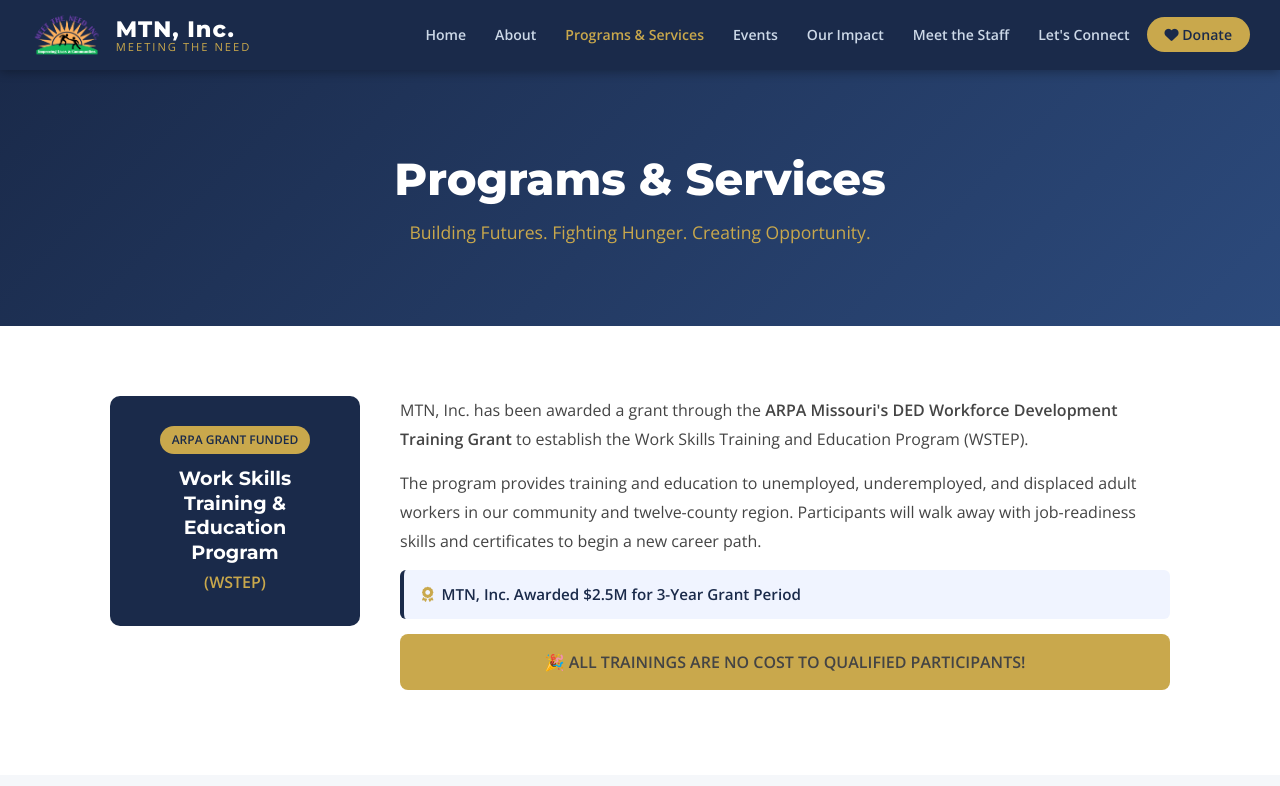
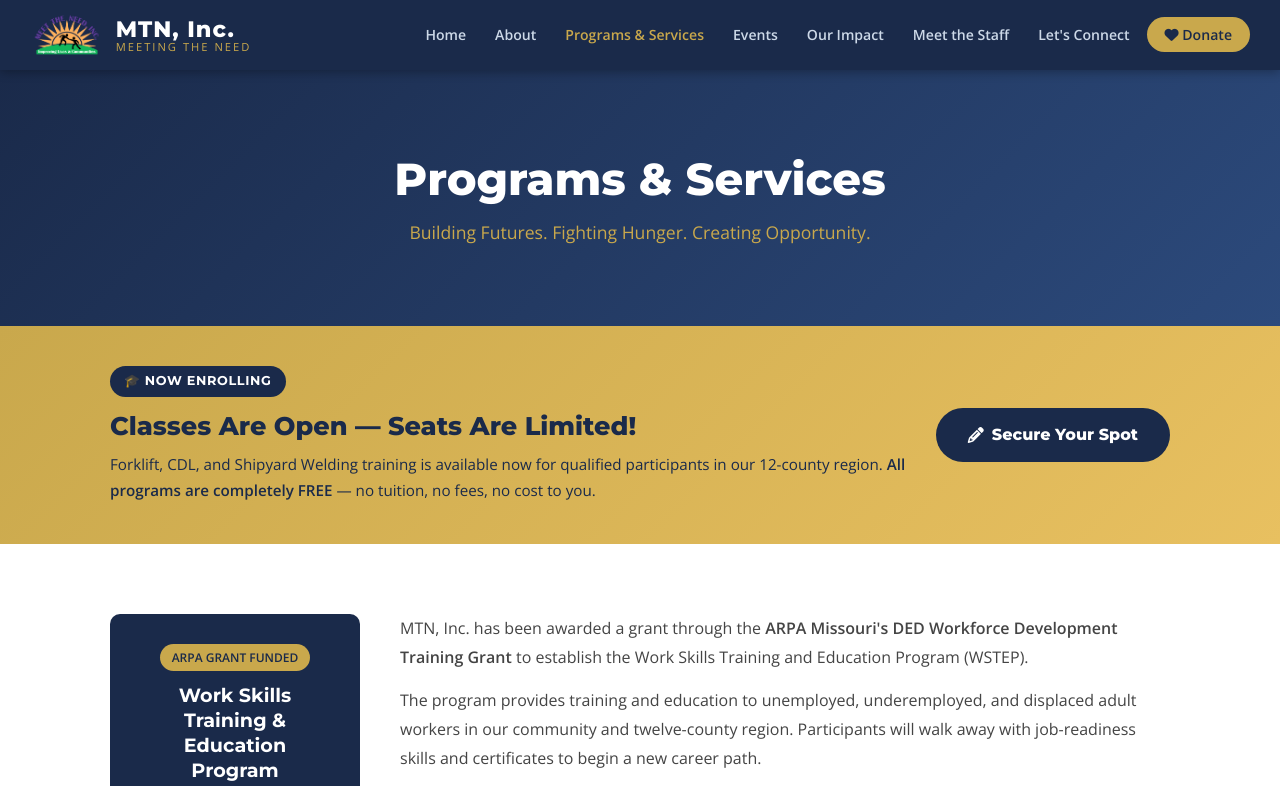
Before and after one commit to lexxiij/MTNWebsite, an Angular app: page /programs in a window 1280 px wide. Shown: the top 786 px of the page. Built offline with nearby package versions, Linux system fonts and the light colour scheme.

Commit message:
add enrollment banner to programs page

```diff
--- a/src/app/pages/programs/programs.component.css
+++ b/src/app/pages/programs/programs.component.css
@@ -18,6 +18,71 @@
 }
 
 .container { max-width: 1100px; margin: 0 auto; padding: 0 20px; }
+
+/* Enrollment Banner */
+.enrollment-banner {
+  background: linear-gradient(135deg, #c9a84c, #e8c060);
+  padding: 40px 20px;
+}
+
+.enrollment-content {
+  display: flex;
+  flex-wrap: wrap;
+  align-items: center;
+  justify-content: space-between;
+  gap: 24px;
+}
+
+.enrollment-text { flex: 1; min-width: 260px; }
+
+.enrollment-badge {
+  display: inline-block;
+  background: #1a2a4a;
+  color: white;
+  font-family: 'Montserrat', sans-serif;
+  font-size: 0.8rem;
+  font-weight: 700;
+  padding: 5px 14px;
+  border-radius: 20px;
+  margin-bottom: 12px;
+  text-transform: uppercase;
+  letter-spacing: 0.05em;
+}
+
+.enrollment-text h2 {
+  font-family: 'Montserrat', sans-serif;
+  font-size: 1.6rem;
+  font-weight: 800;
+  color: #1a2a4a;
+  margin-bottom: 10px;
+}
+
+.enrollment-text p {
+  color: #1a2a4a;
+  font-size: 0.95rem;
+  line-height: 1.7;
+  margin: 0;
+}
+
+.btn-enroll-now {
+  display: flex;
+  align-items: center;
+  gap: 8px;
+  background: #1a2a4a;
+  color: white;
+  padding: 14px 32px;
+  border-radius: 30px;
+  font-family: 'Montserrat', sans-serif;
+  font-weight: 800;
+  font-size: 1rem;
+  text-decoration: none;
+  white-space: nowrap;
+  transition: background 0.2s, transform 0.15s;
+}
+.btn-enroll-now:hover {
+  background: #0f1d33;
+  transform: translateY(-2px);
+}
 
 /* Program Intro */
 .program-intro {
@@ -318,6 +383,11 @@
   margin-top: 12px;
 }
 
+.btn-register-top {
+  margin-top: 20px;
+  width: fit-content;
+}
+
 .btn-register-now {
   display: flex;
   align-items: center;
--- a/src/app/pages/programs/programs.component.html
+++ b/src/app/pages/programs/programs.component.html
@@ -4,6 +4,20 @@
   <div class="page-hero-content">
     <h1>Programs & Services</h1>
     <p>Building Futures. Fighting Hunger. Creating Opportunity.</p>
+  </div>
+</section>
+
+<!-- Enrollment Banner -->
+<section class="enrollment-banner">
+  <div class="container enrollment-content">
+    <div class="enrollment-text">
+      <span class="enrollment-badge">🎓 Now Enrolling</span>
+      <h2>Classes Are Open — Seats Are Limited!</h2>
+      <p>Forklift, CDL, and Shipyard Welding training is available now for qualified participants in our 12-county region. <strong>All programs are completely FREE</strong> — no tuition, no fees, no cost to you.</p>
+    </div>
+    <a [href]="registerUrl" target="_blank" class="btn-enroll-now">
+      <i class="fas fa-pencil-alt"></i> Secure Your Spot
+    </a>
   </div>
 </section>
 
@@ -30,6 +44,9 @@
       <strong>MTN, Inc. Awarded $2.5M for 3-Year Grant Period</strong>
     </div>
     <p class="free-banner">🎉 ALL TRAININGS ARE NO COST TO QUALIFIED PARTICIPANTS!</p>
+    <a [href]="registerUrl" target="_blank" class="btn-register-now btn-register-top">
+      <i class="fas fa-pencil-alt"></i> Register Now
+    </a>
   </div>
 </section>
 
```
